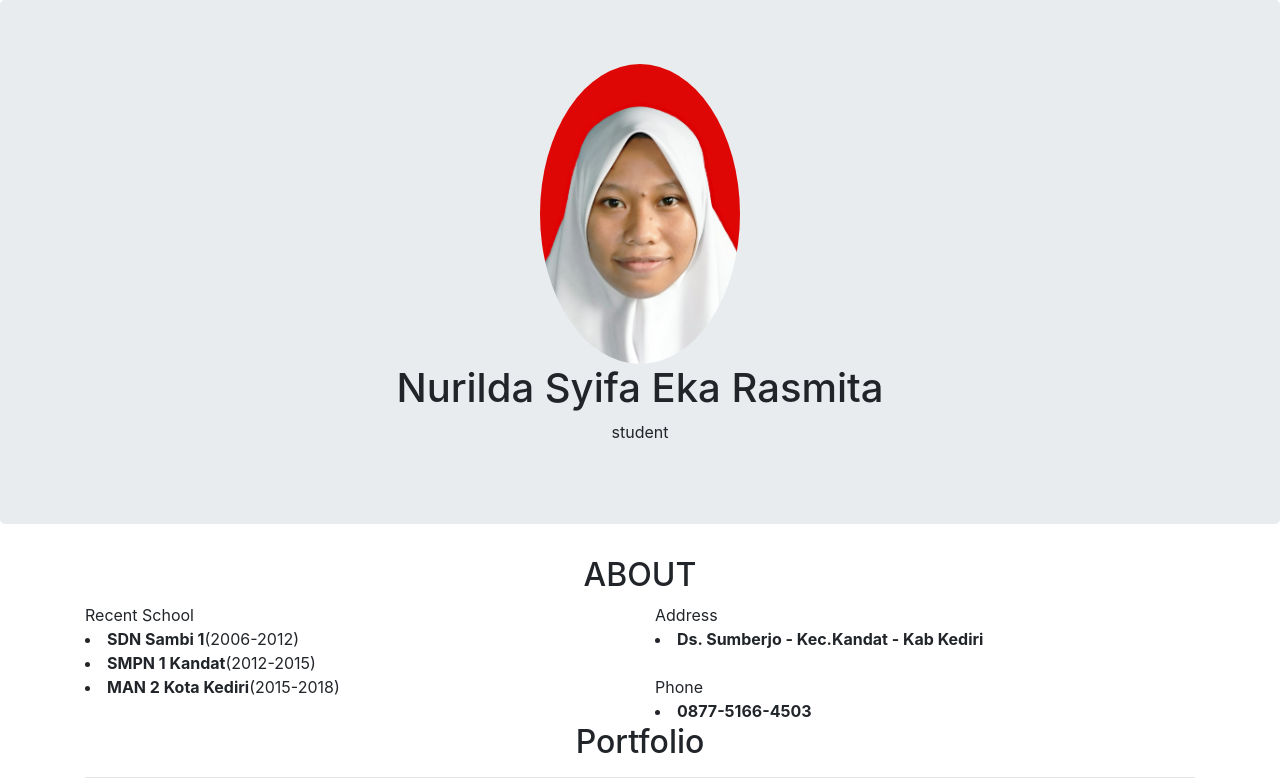
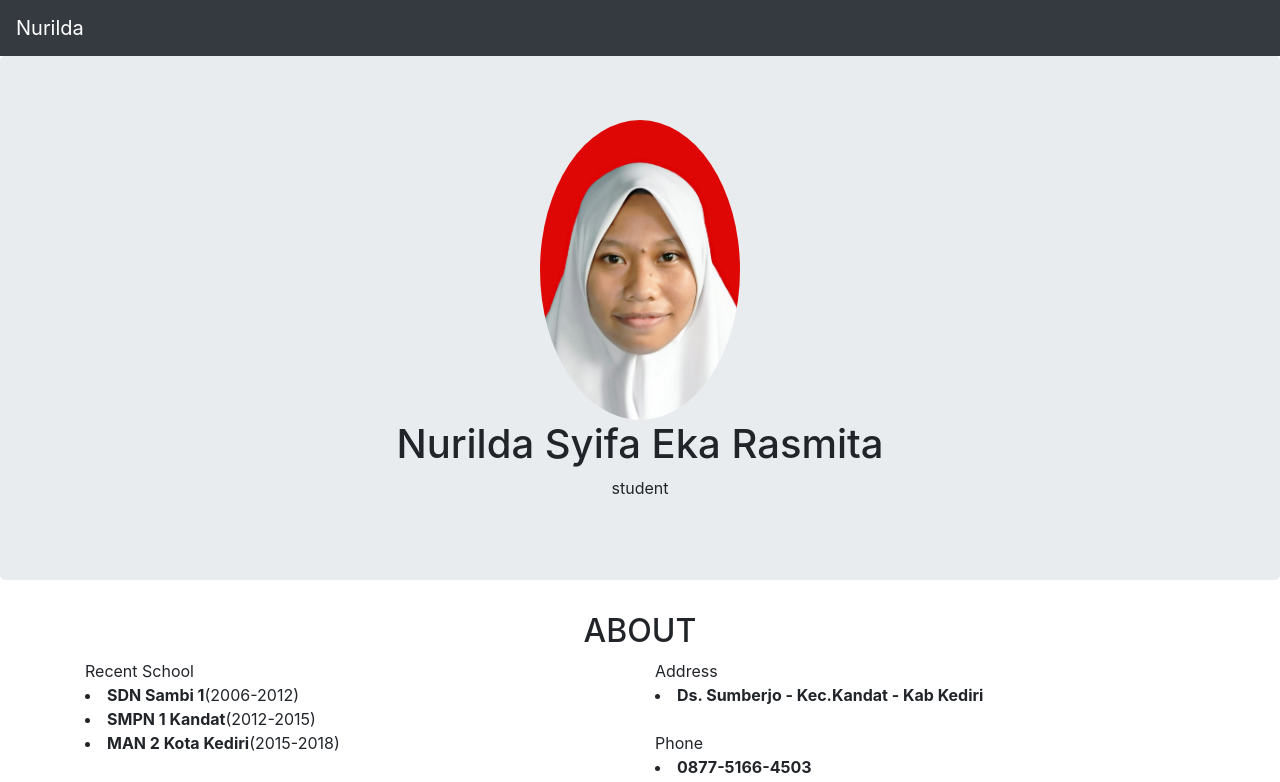
Before and after one commit to NurildaSyifa/Nurilda.github.io, a plain HTML site: page index.html in a window 1280 px wide. Shown: the top 782 px of the page. Drawn offline with Linux system fonts and the light colour scheme; files whose address does not match are found by name.

Commit message:
Update index.html

```diff
--- a/index.html
+++ b/index.html
@@ -11,6 +11,11 @@
     <title>belajar bootstrap</title>
   </head>
 </head>
+  <!-- Navbar -->
+  <nav class="navbar navbar-dark bg-dark">
+    <a class="navbar-brand" href="#">Nurilda</a>
+  </nav>
+  <!-- End Navbar -->
 <body>
         <div class="jumbotron text-center">
             <img src="img/profil2.jpg" class="rounded-circle">
```
